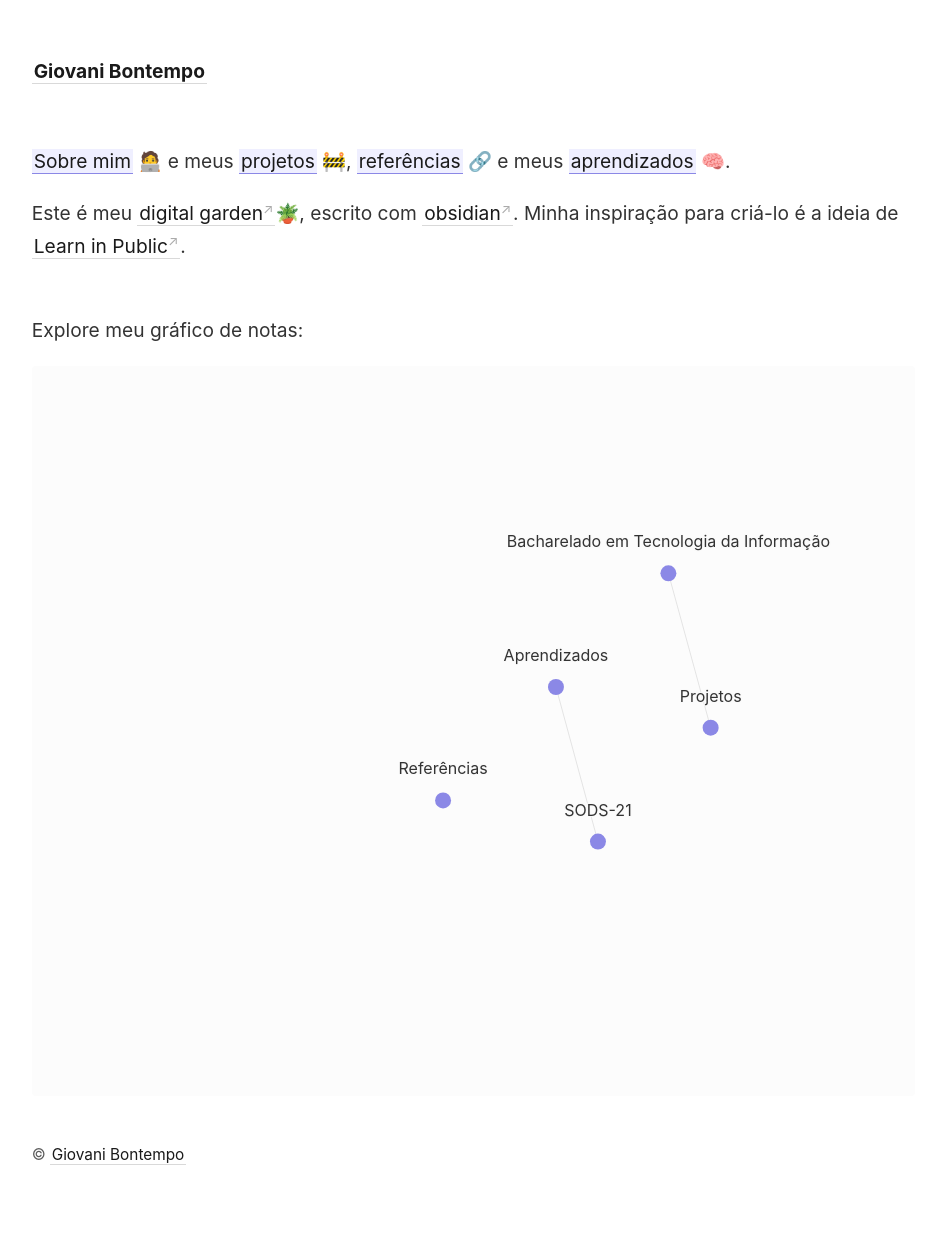
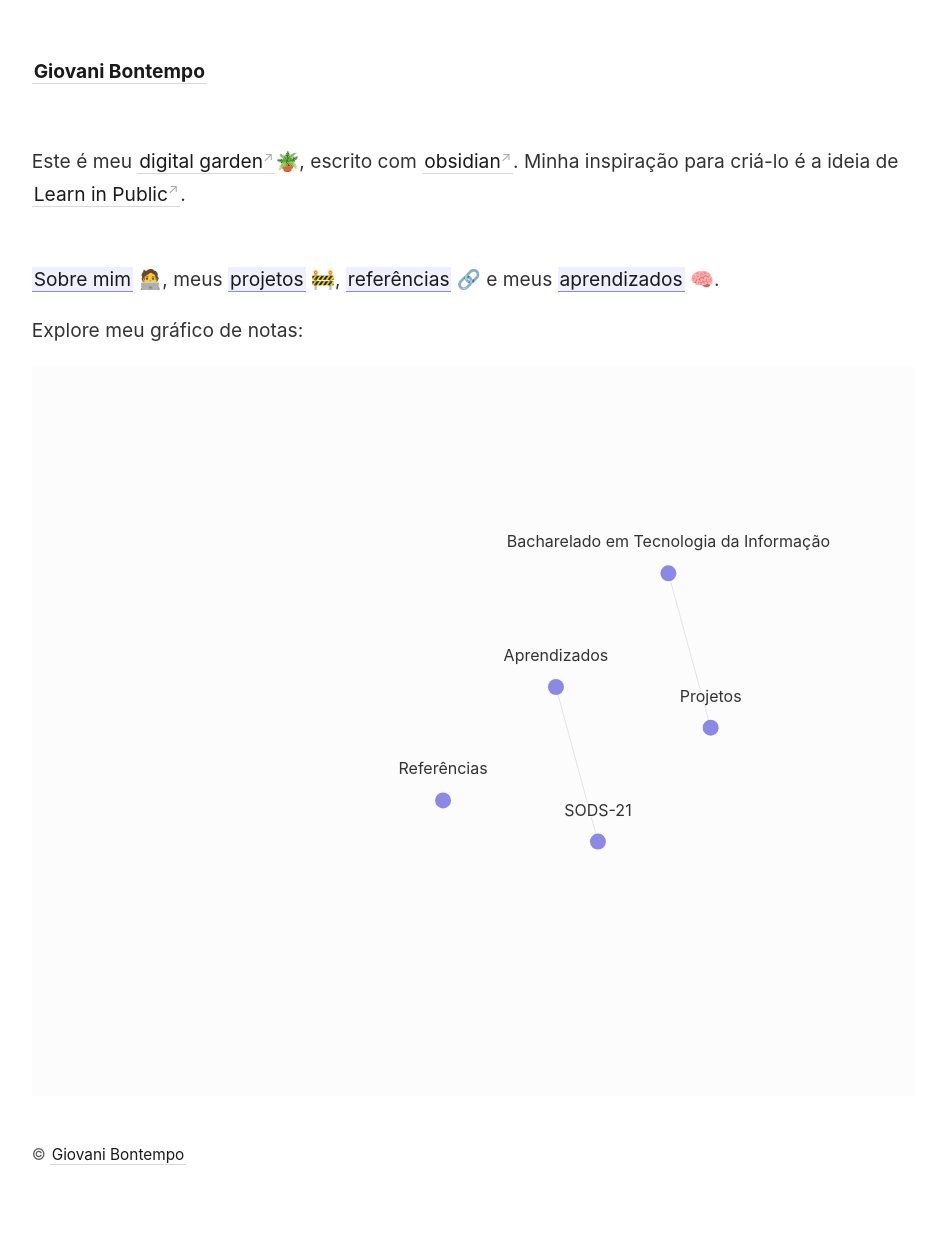
Before and after one commit to gio-bon/MyDigitalGarden, a Jekyll site: the page built from _pages/index.md, in a window 1280 px wide. Shown: the whole page, without its empty margins (45-974 px from the left). Built offline with Jekyll 4.4.1, drawn with Linux system fonts in a browser that asks for light colours.

Commit message:
ainda mais

```diff
--- a/_pages/index.md
+++ b/_pages/index.md
@@ -5,9 +5,9 @@ id: home
 permalink: /
 ---
 
-<a class="internal-link" href="/about">Sobre mim</a> 🧑‍💻 e meus [[Projetos|projetos]] 🚧, [[referências]] 🔗 e meus [[aprendizados]] 🧠. <br>
+Este é meu [digital garden](https://youtu.be/i8EwNnO9Uks)🪴, escrito com [obsidian](https://obsidian.md). Minha inspiração para criá-lo é a ideia de [Learn in Public](https://segredo.dev/aprenda-em-publico/). <br> <br>
 
-Este é meu [digital garden](https://youtu.be/i8EwNnO9Uks)🪴, escrito com [obsidian](https://obsidian.md). Minha inspiração para criá-lo é a ideia de [Learn in Public](https://segredo.dev/aprenda-em-publico/). <br> <br>
+<a class="internal-link" href="/about">Sobre mim</a> 🧑‍💻, meus [[Projetos|projetos]] 🚧, [[referências]] 🔗 e meus [[aprendizados]] 🧠. <br>
 
 Explore meu gráfico de notas: <br>
 
```
